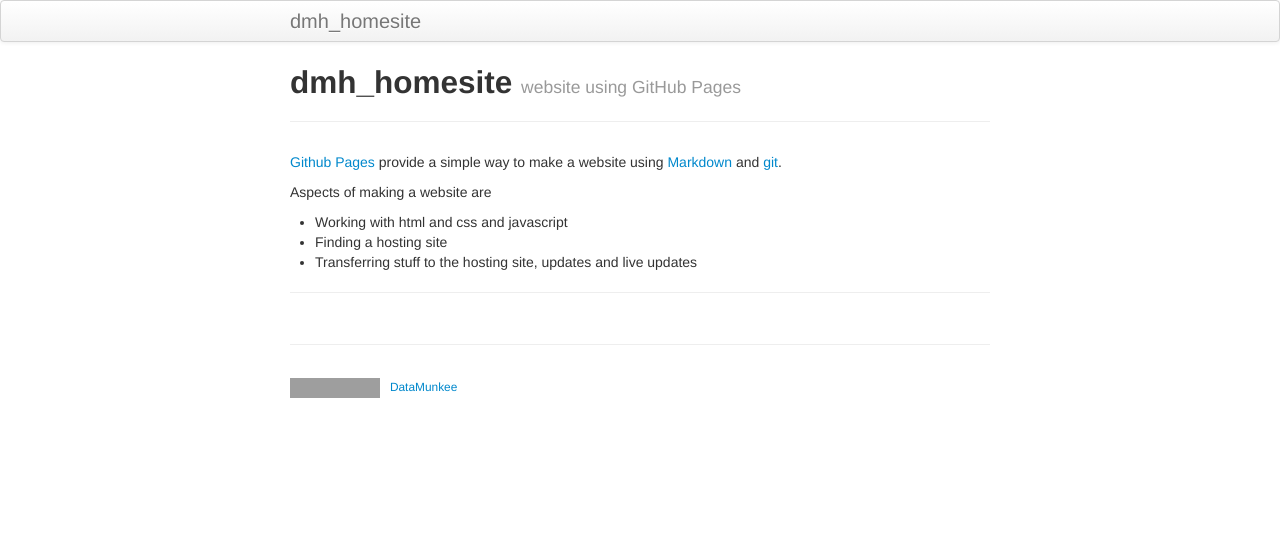
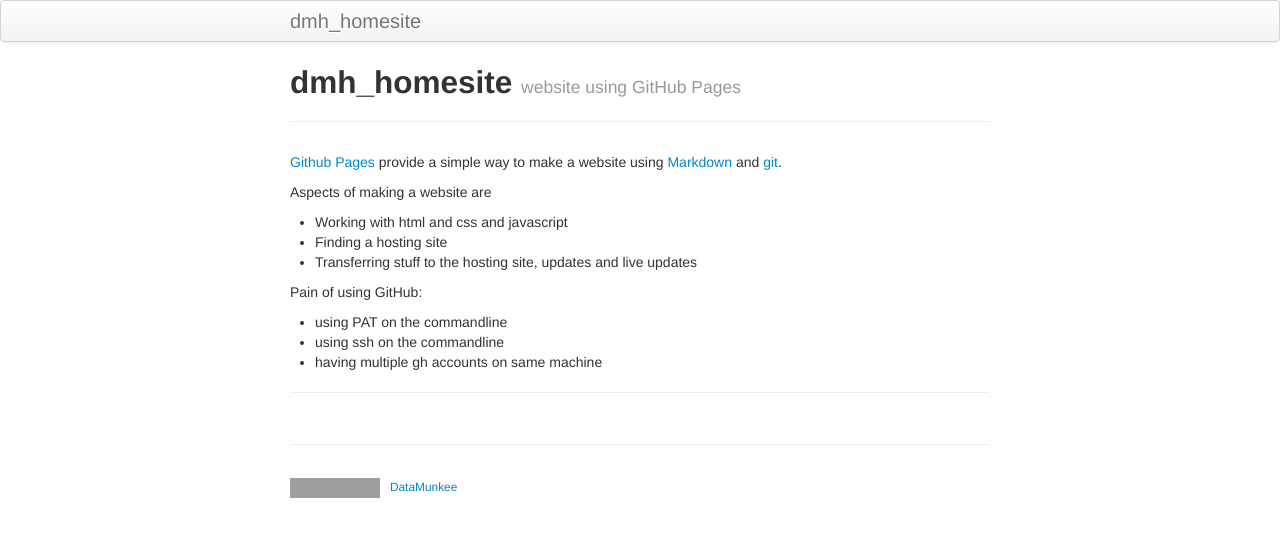
Before and after one commit to datamunkee/dmh_homesite, a Jekyll site: the page built from index.md, in a window 1280 px wide. Shown: the top 537 px of the page. Built offline with Jekyll 4.4.1, drawn with Linux system fonts in a browser that asks for light colours; grey boxes are pictures that could not be loaded.

Commit message:
update index info for using gh

```diff
--- a/index.md
+++ b/index.md
@@ -16,4 +16,10 @@ Aspects of making a website are
 - Finding a hosting site
 - Transferring stuff to the hosting site, updates and live updates
 
+Pain of using GitHub:
+
+- using PAT on the commandline
+- using ssh on the commandline
+- having multiple gh accounts on same machine
+
 ---
```
